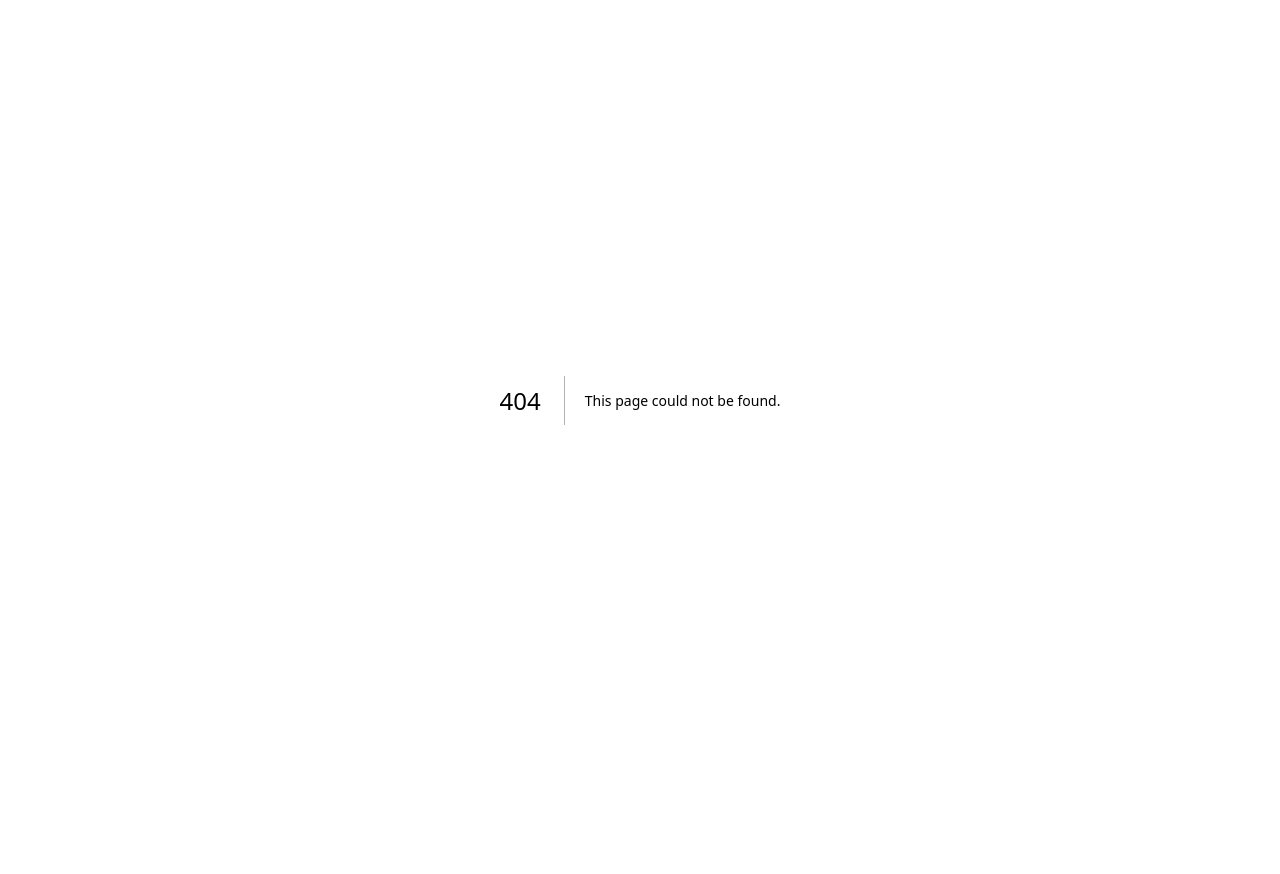
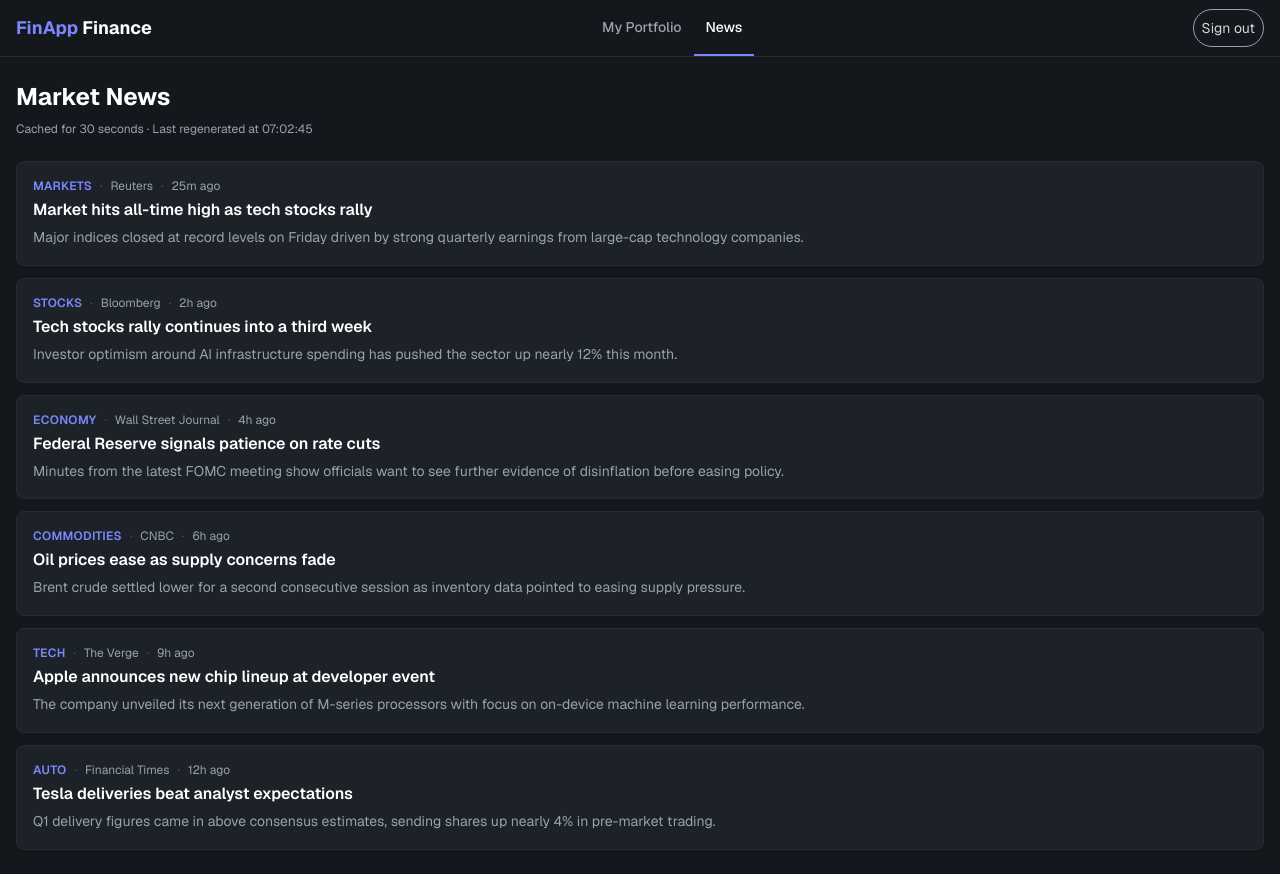
Before and after one commit to rishu-ops/stock-portfolio, a Next.js app: page /news in a window 1280 px wide. Before the commit this address had no page. Before the commit the page ends 800 px from the top, so only its background shows below. Built offline with nearby package versions, Linux system fonts and the light colour scheme.

Commit message:
add news page with ISR plus loading and error states

```diff
--- /dev/null
+++ b/src/app/api/news/route.ts
@@ -0,0 +1,70 @@
+import { NextResponse } from "next/server";
+import type { NewsArticle } from "@/types/news";
+
+export async function GET() {
+  const now = Date.now();
+  const minute = 60 * 1000;
+  const hour = 60 * minute;
+
+  const articles: NewsArticle[] = [
+    {
+      id: "n1",
+      title: "Market hits all-time high as tech stocks rally",
+      source: "Reuters",
+      category: "Markets",
+      summary:
+        "Major indices closed at record levels on Friday driven by strong quarterly earnings from large-cap technology companies.",
+      publishedAt: new Date(now - 25 * minute).toISOString(),
+    },
+    {
+      id: "n2",
+      title: "Tech stocks rally continues into a third week",
+      source: "Bloomberg",
+      category: "Stocks",
+      summary:
+        "Investor optimism around AI infrastructure spending has pushed the sector up nearly 12% this month.",
+      publishedAt: new Date(now - 2 * hour).toISOString(),
+    },
+    {
+      id: "n3",
+      title: "Federal Reserve signals patience on rate cuts",
+      source: "Wall Street Journal",
+      category: "Economy",
+      summary:
+        "Minutes from the latest FOMC meeting show officials want to see further evidence of disinflation before easing policy.",
+      publishedAt: new Date(now - 4 * hour).toISOString(),
+    },
+    {
+      id: "n4",
+      title: "Oil prices ease as supply concerns fade",
+      source: "CNBC",
+      category: "Commodities",
+      summary:
+        "Brent crude settled lower for a second consecutive session as inventory data pointed to easing supply pressure.",
+      publishedAt: new Date(now - 6 * hour).toISOString(),
+    },
+    {
+      id: "n5",
+      title: "Apple announces new chip lineup at developer event",
+      source: "The Verge",
+      category: "Tech",
+      summary:
+        "The company unveiled its next generation of M-series processors with focus on on-device machine learning performance.",
+      publishedAt: new Date(now - 9 * hour).toISOString(),
+    },
+    {
+      id: "n6",
+      title: "Tesla deliveries beat analyst expectations",
+      source: "Financial Times",
+      category: "Auto",
+      summary:
+        "Q1 delivery figures came in above consensus estimates, sending shares up nearly 4% in pre-market trading.",
+      publishedAt: new Date(now - 12 * hour).toISOString(),
+    },
+  ];
+
+  return NextResponse.json({
+    articles,
+    generatedAt: new Date(now).toISOString(),
+  });
+}
--- /dev/null
+++ b/src/app/news/error.tsx
@@ -0,0 +1,37 @@
+"use client";
+
+import { useEffect } from "react";
+import Header from "@/components/Header";
+
+type Props = {
+  error: Error;
+  reset: () => void;
+};
+
+export default function NewsError({ error, reset }: Props) {
+  useEffect(() => {
+    console.error("[news] render error:", error);
+  }, [error]);
+
+  return (
+    <div className="min-h-screen">
+      <Header />
+      <main className="max-w-7xl mx-auto px-4 py-6">
+        <div className="bg-[#1c2228] border border-red-900 rounded-lg p-6">
+          <h1 className="text-lg font-semibold text-white mb-1">
+            Couldn&apos;t load the news right now
+          </h1>
+          <p className="text-sm text-gray-400 mb-4">
+            Something went wrong while fetching market headlines.
+          </p>
+          <button
+            onClick={reset}
+            className="px-4 py-2 bg-indigo-600 text-white text-sm font-medium rounded hover:bg-indigo-500"
+          >
+            Try again
+          </button>
+        </div>
+      </main>
+    </div>
+  );
+}
--- /dev/null
+++ b/src/app/news/loading.tsx
@@ -0,0 +1,29 @@
+import Header from "@/components/Header";
+
+export default function Loading() {
+  return (
+    <div className="min-h-screen">
+      <Header />
+      <main className="max-w-7xl mx-auto px-4 py-6">
+        <div className="mb-6">
+          <div className="h-7 w-40 bg-[#1c2228] rounded mb-2 animate-pulse" />
+          <div className="h-3 w-64 bg-[#1c2228] rounded animate-pulse" />
+        </div>
+
+        <div className="space-y-3">
+          {Array.from({ length: 4 }).map((_, i) => (
+            <div
+              key={i}
+              className="bg-[#1c2228] border border-[#262d35] rounded-lg p-4 animate-pulse"
+            >
+              <div className="h-3 w-40 bg-[#262d35] rounded mb-3" />
+              <div className="h-4 w-3/4 bg-[#262d35] rounded mb-2" />
+              <div className="h-3 w-full bg-[#262d35] rounded mb-1" />
+              <div className="h-3 w-5/6 bg-[#262d35] rounded" />
+            </div>
+          ))}
+        </div>
+      </main>
+    </div>
+  );
+}
--- /dev/null
+++ b/src/app/news/page.tsx
@@ -0,0 +1,87 @@
+import { headers } from "next/headers";
+import Header from "@/components/Header";
+import type { NewsResponse } from "@/types/news";
+
+export const revalidate = 30;
+
+async function getNews(): Promise<NewsResponse> {
+  const headersList = await headers();
+  const host = headersList.get("host");
+  const protocol = headersList.get("x-forwarded-proto") ?? "http";
+  const baseUrl = `${protocol}://${host}`;
+
+  const res = await fetch(`${baseUrl}/api/news`, {
+    next: { revalidate: 30 },
+  });
+
+  if (!res.ok) {
+    console.log(`[news] fetch failed: ${res.status}`);
+    throw new Error(`Failed to load news (${res.status})`);
+  }
+
+  return res.json();
+}
+
+function timeAgo(iso: string, referenceTime: number): string {
+  const seconds = Math.max(
+    0,
+    Math.floor((referenceTime - new Date(iso).getTime()) / 1000),
+  );
+  if (seconds < 60) return "just now";
+  const minutes = Math.floor(seconds / 60);
+  if (minutes < 60) return `${minutes}m ago`;
+  const hours = Math.floor(minutes / 60);
+  if (hours < 24) return `${hours}h ago`;
+  const days = Math.floor(hours / 24);
+  return `${days}d ago`;
+}
+
+export default async function NewsPage() {
+  const data = await getNews();
+  const refTime = new Date(data.generatedAt).getTime();
+  const generatedAtLabel = new Date(data.generatedAt).toLocaleTimeString(
+    "en-US",
+    { hour: "2-digit", minute: "2-digit", second: "2-digit", hour12: false },
+  );
+
+  return (
+    <div className="min-h-screen">
+      <Header />
+      <main className="max-w-7xl mx-auto px-4 py-6">
+        <div className="mb-6">
+          <h1 className="text-2xl font-bold mb-2 text-white">Market News</h1>
+          <p className="text-xs text-gray-400">
+            Cached for 30 seconds · Last regenerated at {generatedAtLabel}
+          </p>
+        </div>
+
+        <div className="space-y-3">
+          {data.articles.map((article) => (
+            <article
+              key={article.id}
+              className="bg-[#1c2228] border border-[#262d35] rounded-lg p-4 hover:border-[#363f48] transition-colors"
+            >
+              <div className="flex items-center gap-2 mb-1 flex-wrap">
+                <span className="text-xs font-semibold text-indigo-400 uppercase tracking-wide">
+                  {article.category}
+                </span>
+                <span className="text-xs text-gray-600">·</span>
+                <span className="text-xs text-gray-400">{article.source}</span>
+                <span className="text-xs text-gray-600">·</span>
+                <span className="text-xs text-gray-400">
+                  {timeAgo(article.publishedAt, refTime)}
+                </span>
+              </div>
+              <h2 className="text-base font-semibold text-white mb-1">
+                {article.title}
+              </h2>
+              <p className="text-sm text-gray-400 leading-relaxed">
+                {article.summary}
+              </p>
+            </article>
+          ))}
+        </div>
+      </main>
+    </div>
+  );
+}
--- /dev/null
+++ b/src/types/news.ts
@@ -0,0 +1,13 @@
+export type NewsArticle = {
+  id: string;
+  title: string;
+  source: string;
+  category: string;
+  summary: string;
+  publishedAt: string;
+};
+
+export type NewsResponse = {
+  articles: NewsArticle[];
+  generatedAt: string;
+};
```
